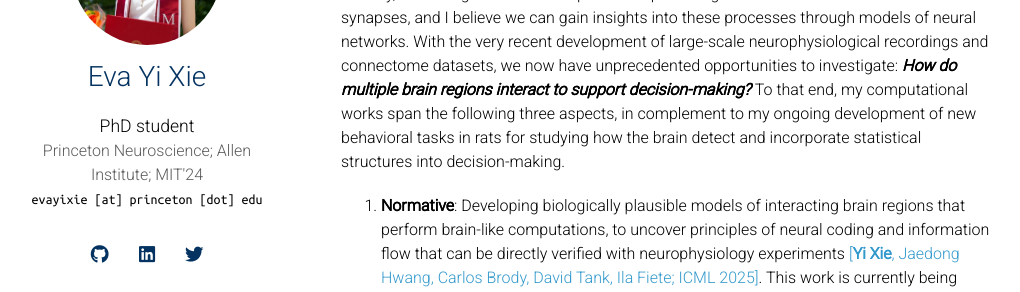
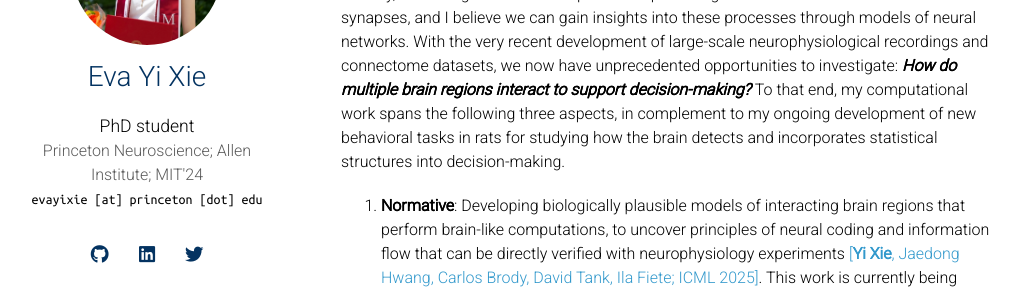
Before and after one commit to minzsiure/minzsiure.github.io, a Jekyll site: the page built from index.md, in a window 1280 px wide and 900 px high, scrolled down 835 px. Shown: the part 180-472 px from the top of the window, without its empty margins (129-1149 px from the left). Built offline with Jekyll 4.4.1, drawn with Linux system fonts in a browser that asks for light colours; nearby versions of some CDN libraries; a style sheet for code colours, icons or effects is not loaded; our own code applies the rules of GitHub Pages for plain Markdown files.

Commit message:
structure

```diff
--- a/index.md
+++ b/index.md
@@ -16,7 +16,7 @@ I am a 3rd year PhD candidate in Neuroscience at the Princeton Neuroscience Inst
 I published under my official name <b>Yi Xie</b> and more recently <b>Eva Yi Xie</b>, but I commonly go by <b>Eva</b>. I often display both names together as <b>Eva Yi Xie</b> (pronounced: <em>Yi-va Yi Shieh</em>).
 
 ## Research
-Broadly, I view cognition as a computational process grounded in the basis of neurons and synapses, and I believe we can gain insights into these processes through models of neural networks. With the very recent development of large-scale neurophysiological recordings and connectome datasets, we now have unprecedented opportunities to investigate: <b><em>How do multiple brain regions interact to support decision-making? </em></b> To that end, my computational works span the following three aspects, in complement to my ongoing development of new behavioral tasks in rats for studying how the brain detect and incorporate statistical structures into decision-making.
+Broadly, I view cognition as a computational process grounded in the basis of neurons and synapses, and I believe we can gain insights into these processes through models of neural networks. With the very recent development of large-scale neurophysiological recordings and connectome datasets, we now have unprecedented opportunities to investigate: <b><em>How do multiple brain regions interact to support decision-making? </em></b> To that end, my computational work spans the following three aspects, in complement to my ongoing development of new behavioral tasks in rats for studying how the brain detects and incorporates statistical structures into decision-making.
 <!-- Recordings in our lab have revealed that information about animals' decisions is widespread across the brain <a href="https://www.biorxiv.org/content/10.1101/2024.08.21.609044v7" target="_blank">[Bondy*, Charlton*, Luo* et al., 2026]</a>, yet this tells us little about the coordination of different brain regions. Our lack of deeper insights may be due to traditional analyses developed for single-region studies that are not well suited to multi-region questions, as well as the simplicity of the animal tasks being studied. -->
 
 1. <b>Normative</b>: Developing biologically plausible models of interacting brain regions that perform brain-like computations, to uncover principles of neural coding and information flow that can be directly verified with neurophysiology experiments <a href="https://minzsiure.github.io/multiregion-brain-model/" target="_blank">[<b>Yi Xie</b>, Jaedong Hwang, Carlos Brody, David Tank, Ila Fiete; ICML 2025]</a>. This work is currently being experimentally validated, which we will present preliminary results at SfN 2026.
```
